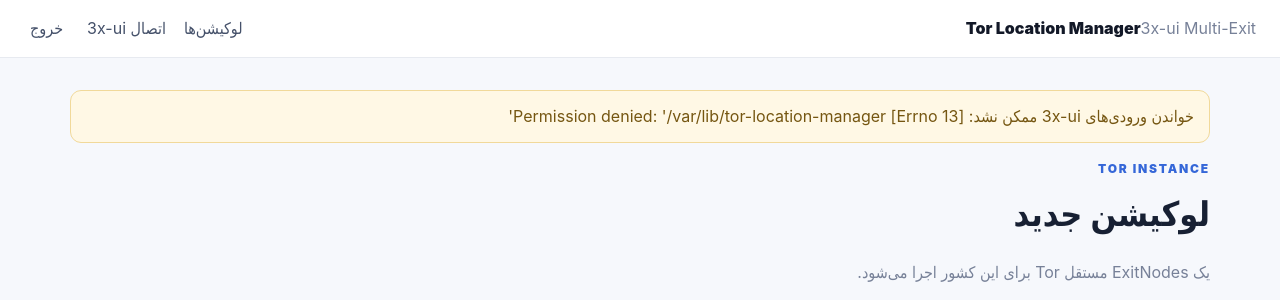
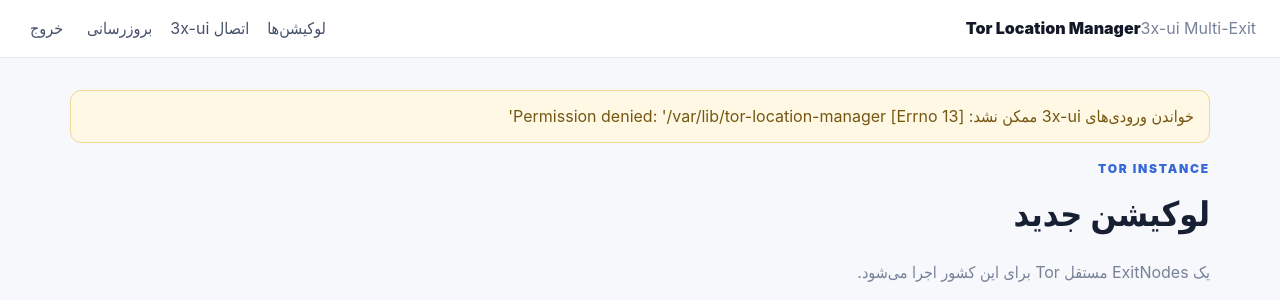
Before and after one commit to hazhanhasani/tor, a Flask app: page /locations/new in a window 1280 px wide. Shown: the top 300 px of the page. Run offline with Flask 3, Linux system fonts and the light colour scheme; the visitor is signed in with stand-in values (Sample User, id 1); parts of the project's set-up code (start-up, migrations or seed data) failed here and were passed over.

Commit message:
Add update center navigation

```diff
--- a/torpanel/templates/base.html
+++ b/torpanel/templates/base.html
@@ -13,6 +13,7 @@
     <nav>
       <a href="{{ url_for('index') }}">لوکیشن‌ها</a>
       <a href="{{ url_for('settings') }}">اتصال 3x-ui</a>
+      <a href="{{ url_for('updates') }}">بروزرسانی{% if update_badge %}<span class="nav-badge">جدید</span>{% endif %}</a>
       <form method="post" action="{{ url_for('logout') }}" class="inline">
         <input type="hidden" name="_csrf" value="{{ csrf_token() }}">
         <button class="link-button" type="submit">خروج</button>
```
